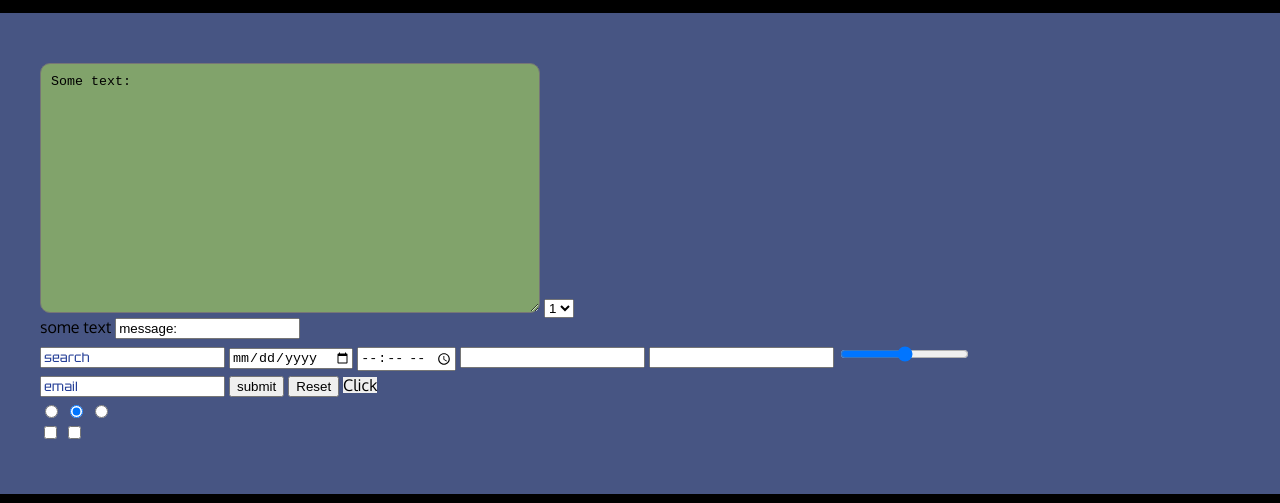
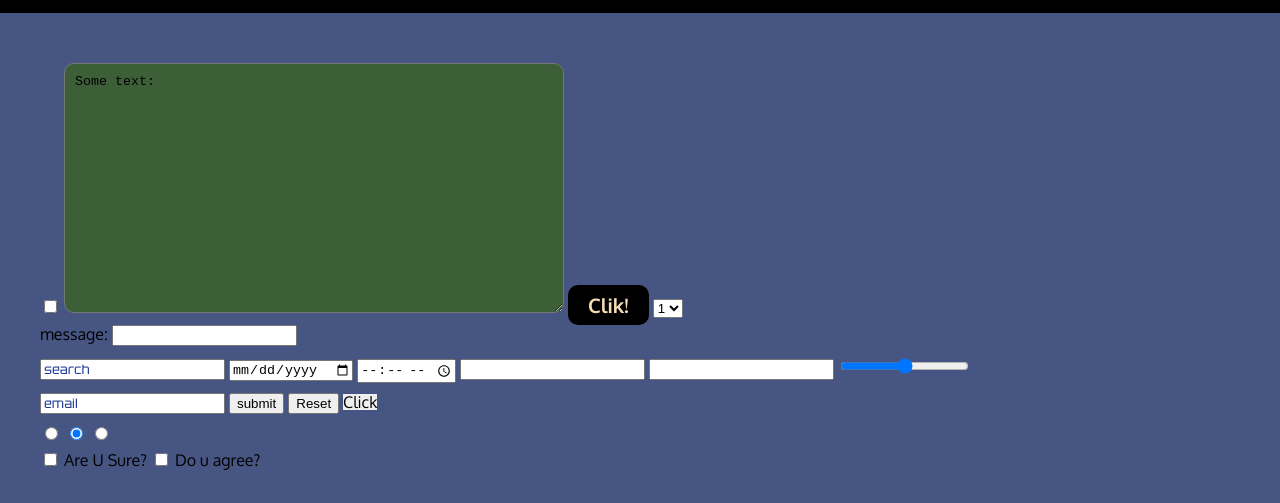
Before and after one commit to Andry-sheer/hw-13, a plain HTML site: page pages/less-13.html in a window 1280 px wide. Shown: the part 82-585 px from the top of the page. Drawn offline with Linux system fonts and the light colour scheme; files whose address does not match are found by name.

Commit message:
rename things > lessons

```diff
--- a/css/reset.css
+++ b/css/reset.css
@@ -41,6 +41,10 @@ table {
   border-spacing: 0;
 }
 
+label {
+  cursor: pointer;
+}
+
 /*  html, body {
   scroll-behavior: smooth;
 } */
--- a/css/styles.css
+++ b/css/styles.css
@@ -3280,7 +3280,7 @@ td {
 
 .form input {
   /* width: 100%; */
-  margin-bottom: 5px;
+  margin-bottom: 10px;
 }
 
 input::placeholder {
@@ -3293,11 +3293,11 @@ textarea {
   width: 500px;
   height: 250px;
   max-width: 1000px;
-  min-height: 200px;
   resize: vertical;
-  background: #81a36b;
+  background: #3d5f38;
   border-radius: 10px;
   padding: 10px;
+  transition: all .2s linear;
 }
 
 textarea:hover {
@@ -3305,5 +3305,28 @@ textarea:hover {
 }
 
 textarea:focus {
-  background: #3d5f38;
-}
+  background: #81a36b;
+  /* outline: none; (if want hidden border focus) */
+  outline: none;
+  box-shadow: 0 0 0 2px  #ff7e20;
+}
+
+.area {
+  display: inline-block;
+  padding: 10px 20px;
+  background: #000;
+  color: wheat;
+  font-weight: 900;
+  font-size: 20px;
+  border-radius: 10px;
+  /* cursor: pointer; */
+}
+
+#area:checked + textarea {
+  width: 0;
+  height: 0;
+}
+
+.checkboxes input {
+  padding: 10px 20px;
+}
--- a/pages/less-13.html
+++ b/pages/less-13.html
@@ -27,7 +27,7 @@
                     </li>
 
                     <li>
-                        <a href="#">things
+                        <a href="#">lessons
                             <svg class="down">
                                 <use href="/sprite/sprite.svg#down"></use>
                             </svg>
@@ -96,7 +96,11 @@
             <div class="container-1">
                 <form class="form" name="login-form" method="post">
 
+                    <input type="checkbox" id="area">
+
+
                     <textarea name="textarea">Some text: </textarea>
+                    <label class="area" for="area">Clik!</label>
 
                     <select name="select">
                         <option value="">1</option>
@@ -106,11 +110,11 @@
                     </select>
 
                     <div>
-                    <label for="message">some text</label>
-                        <input type="text" name="message" value="message: ">
+                        <label for="message">message:</label>
+                        <input id="message" type="text" name="message" placeholder="">
                     </div>
 
-                    <input type="search" name="searchs" placeholder="search"">
+                    <input type="search" name="searchs" placeholder="search">
 
                     <input type="date" name="dates">
                     <input type="time" name="times">
@@ -118,6 +122,7 @@
                     <input type="password" name="passwords">
 
                     <input type="range" min="0%" max="100%" name="ranges">
+
 
                     <br>
 
@@ -132,9 +137,12 @@
                         <input type="radio" name="radio">
                     </div>
 
-                    <div>
-                        <input type="checkbox">
-                        <input type="checkbox">
+                    <div class="checkboxes">
+                        <input type="checkbox" id="sure">
+                        <label for="sure">Are U Sure?</label>
+
+                        <input type="checkbox" id="agree">
+                        <label for="agree">Do u agree?</label>
                     </div>
 
                 </form>
```
Also changed, not shown: Index.html (+1 -1 lines).
